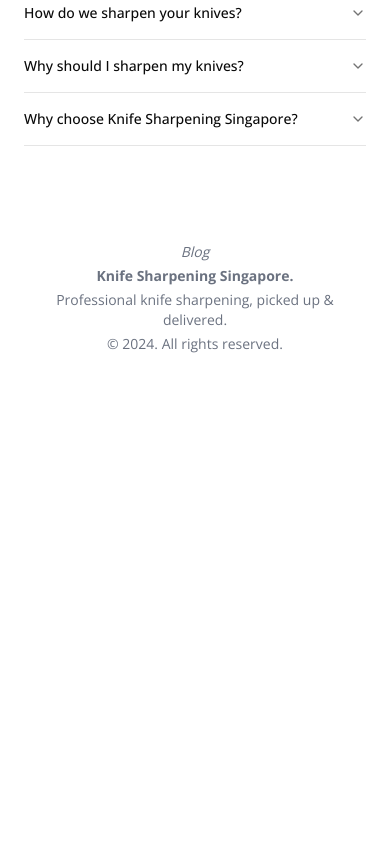
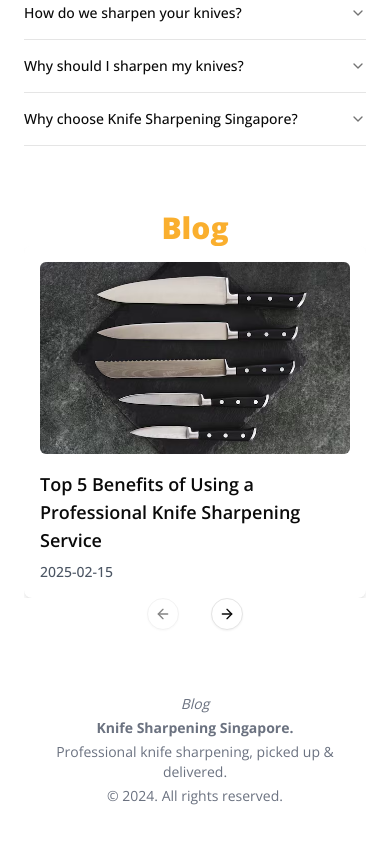
Before and after one commit to seantanyurong/sharp-knife-club, a Next.js app: page / in a window 390 px wide. Shown: the part 3622-4466 px from the top of the page. Before the commit the page ends 4040 px from the top, so only its background shows below. Built offline with nearby package versions, Linux system fonts and the light colour scheme.

Commit message:
Add blog carousel to homepage and back to blog button on blog pages

```diff
--- a/app/blog/[slug]/page.tsx
+++ b/app/blog/[slug]/page.tsx
@@ -3,6 +3,7 @@ import Article from './article';
 import { getArticle } from '../utils';
 import { NEXT_PICKUP_DATE } from '@/constants/dates';
 import ArticleCards from '../article_cards';
+import Link from 'next/link';
 
 export default async function ArticlePage({ params }: { params: Promise<{ slug: string }> }) {
   const { slug } = await params;
@@ -18,6 +19,9 @@ export default async function ArticlePage({ params }: { params: Promise<{ slug:
       {/* <TableOfContentsSidebar markdown={article} /> */}
 
       <div className="max-w-3xl mx-auto px-4 py-6">
+        <Link href="/blog">
+          <span className="text-blue-500 hover:underline mb-4 block">Back to Blog</span>
+        </Link>
         <h1 className="text-3xl font-semibold mb-4">{metadata.title}</h1>
         <p className="text-sm text-gray-500 mb-8">{metadata.publishedAt}</p>
 
--- a/app/page.tsx
+++ b/app/page.tsx
@@ -1,11 +1,13 @@
 import { Button } from '@/components/ui/button';
 import { Badge } from '@/components/ui/badge';
 import Image from 'next/image';
+import Link from 'next/link';
 import { NEXT_PICKUP_DATE } from '@/constants/dates';
 import Balancer from 'react-wrap-balancer';
 // import { Carousel, CarouselContent, CarouselItem } from '@/components/ui/carousel';
 import { Accordion, AccordionContent, AccordionItem, AccordionTrigger } from '@/components/ui/accordion';
 import HeroVideo from '@/components/heroVideo';
+import BlogCarousel from '@/components/blogCarousel';
 
 export default function Home() {
   return (
@@ -278,7 +280,7 @@ export default function Home() {
           </div>
         </div>
         {/* FAQ */}
-        <div className='max-w-6xl mx-auto mt-16 px-6 mb-16 md:mb-32'>
+        <div className='max-w-6xl mx-auto mt-16 px-6 mb-16'>
           <h1 className='text-3xl text-primary font-black text-center'>Frequently Asked Questions</h1>
           <p className='mt-2 text-center'>
             <Balancer>
@@ -348,6 +350,13 @@ export default function Home() {
             </AccordionItem>
           </Accordion>
         </div>
+
+        {/* Blog Carousel */}
+        <div className='max-w-6xl mx-auto mt-2 px-6 mb-8'>
+          <Link href="/blog"><h1 className='text-3xl text-primary font-black text-center'>Blog</h1></Link>
+          <BlogCarousel />
+        </div>
+
       </div>
     </main>
   );
--- /dev/null
+++ b/components/blogCarousel.tsx
@@ -0,0 +1,21 @@
+import { Carousel, CarouselContent, CarouselNext, CarouselPrevious, CarouselPreviousNoAbsolute, CarouselNextNoAbsolute } from "@/components/ui/carousel"
+import BlogCarouselItem from "./blogCarouselItem"
+
+
+export default function BlogCarousel() {
+  return (
+    <div className="relative w-full max-w-3xl mx-auto">
+      <Carousel className="flex flex-col">
+        <CarouselPrevious className="hidden min-[900px]:flex" />
+        <CarouselContent>
+          <BlogCarouselItem />
+        </CarouselContent>
+        <CarouselNext className="hidden min-[900px]:flex" />
+        <div className="flex items-center justify-center min-[900px]:hidden">
+          <CarouselPreviousNoAbsolute />
+          <CarouselNextNoAbsolute />
+        </div>
+      </Carousel>
+    </div>
+  )
+}
--- /dev/null
+++ b/components/blogCarouselItem.tsx
@@ -0,0 +1,44 @@
+import Image from 'next/image';
+import Link from 'next/link';
+
+import { CarouselItem } from "@/components/ui/carousel"
+import { getAllArticles } from '@/app/blog/utils';
+
+export default async function BlogCarouselItem() {
+    const articles = getAllArticles()
+
+  const renderArticleCards = () => {
+    if (!articles) {
+      return <p>No events found.</p>;
+    }
+
+    return articles
+      .sort(function (a, b) {
+        return new Date(b.frontMatter.publishedAt).getTime() - new Date(a.frontMatter.publishedAt).getTime();
+      })
+      .map((article) => {
+        const { frontMatter } = article;
+        const { title, publishedAt, slug } = frontMatter;
+
+        return (
+            <CarouselItem key={slug} className="w-full sm:w-1/2 lg:w-1/3">
+              <Link href={`/blog/${slug}`}>
+              <div className="p-4 bg-white rounded-lg shadow-md">
+                <Image
+                  src={`/blog/thumbnail/${slug}.webp`}
+                  alt={title}
+                  width={400}
+                  height={250}
+                  className="rounded-md object-cover w-full h-48"
+                />
+                <h3 className="mt-4 text-lg font-semibold">{title}</h3>
+                <p className="mt-2 text-sm text-gray-600">{publishedAt}</p>
+              </div>
+              </Link>
+            </CarouselItem>
+        );
+      });
+  };
+
+  return renderArticleCards();
+}
--- a/components/ui/carousel.tsx
+++ b/components/ui/carousel.tsx
@@ -206,7 +206,7 @@ const CarouselPrevious = React.forwardRef<
       variant={variant}
       size={size}
       className={cn(
-        "absolute  h-8 w-8 rounded-full",
+        "absolute h-8 w-8 rounded-full",
         orientation === "horizontal"
           ? "-left-12 top-1/2 -translate-y-1/2"
           : "-top-12 left-1/2 -translate-x-1/2 rotate-90",
@@ -222,6 +222,35 @@ const CarouselPrevious = React.forwardRef<
   )
 })
 CarouselPrevious.displayName = "CarouselPrevious"
+
+const CarouselPreviousNoAbsolute = React.forwardRef<
+  HTMLButtonElement,
+  React.ComponentProps<typeof Button>
+>(({ className, variant = "outline", size = "icon", ...props }, ref) => {
+  const { orientation, scrollPrev, canScrollPrev } = useCarousel()
+
+  return (
+    <Button
+      ref={ref}
+      variant={variant}
+      size={size}
+      className={cn(
+        "h-8 w-8 rounded-full",
+        orientation === "horizontal"
+          ? "mr-4"
+          : "mb-4 rotate-90",
+        className
+      )}
+      disabled={!canScrollPrev}
+      onClick={scrollPrev}
+      {...props}
+    >
+      <ArrowLeft className="h-4 w-4" />
+      <span className="sr-only">Previous slide</span>
+    </Button>
+  )
+})
+CarouselPreviousNoAbsolute.displayName = "CarouselPreviousNoAbsolute"
 
 const CarouselNext = React.forwardRef<
   HTMLButtonElement,
@@ -252,11 +281,42 @@ const CarouselNext = React.forwardRef<
 })
 CarouselNext.displayName = "CarouselNext"
 
+const CarouselNextNoAbsolute = React.forwardRef<
+  HTMLButtonElement,
+  React.ComponentProps<typeof Button>
+>(({ className, variant = "outline", size = "icon", ...props }, ref) => {
+  const { orientation, scrollNext, canScrollNext } = useCarousel()
+
+  return (
+    <Button
+      ref={ref}
+      variant={variant}
+      size={size}
+      className={cn(
+        "h-8 w-8 rounded-full",
+        orientation === "horizontal"
+          ? "ml-4"
+          : "mt-4 rotate-90",
+        className
+      )}
+      disabled={!canScrollNext}
+      onClick={scrollNext}
+      {...props}
+    >
+      <ArrowRight className="h-4 w-4" />
+      <span className="sr-only">Next slide</span>
+    </Button>
+  )
+})
+CarouselNextNoAbsolute.displayName = "CarouselNextNoAbsolute"
+
 export {
   type CarouselApi,
   Carousel,
   CarouselContent,
   CarouselItem,
   CarouselPrevious,
+  CarouselPreviousNoAbsolute,
   CarouselNext,
+  CarouselNextNoAbsolute,
 }
```
